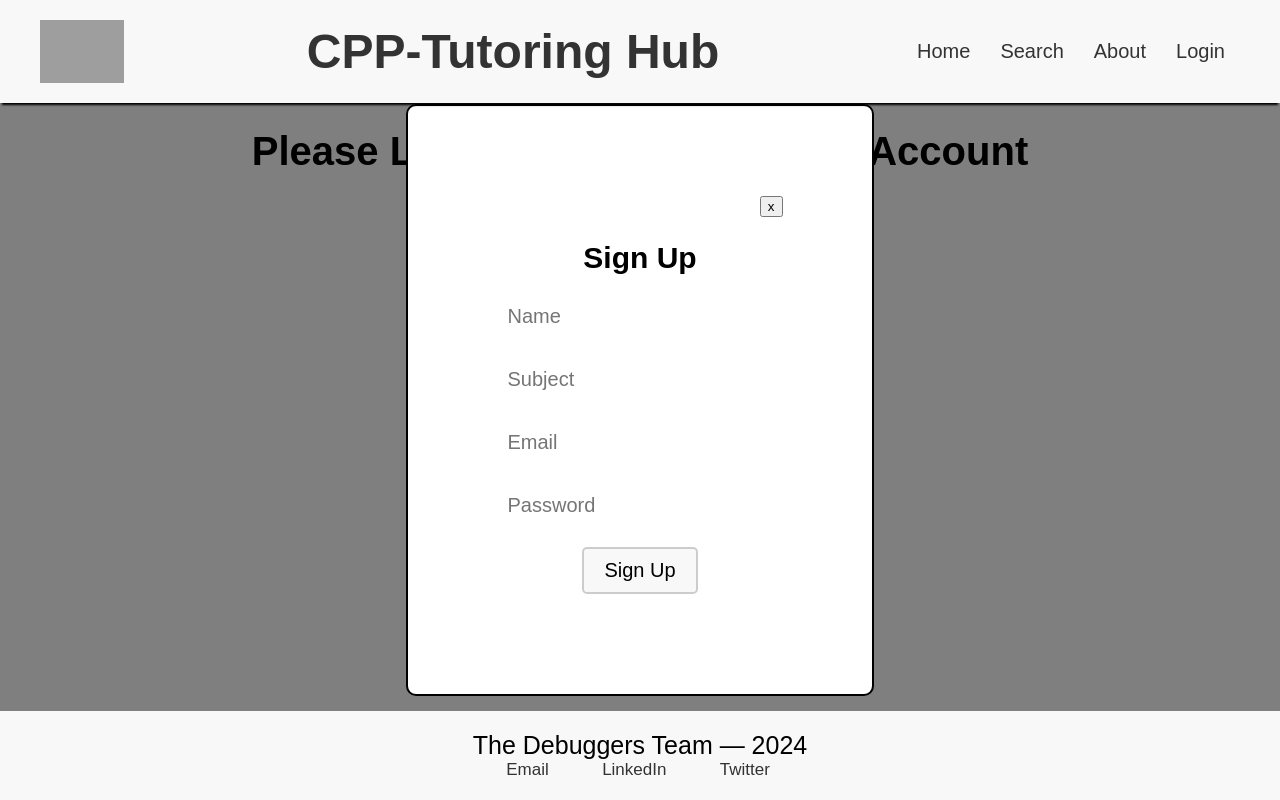
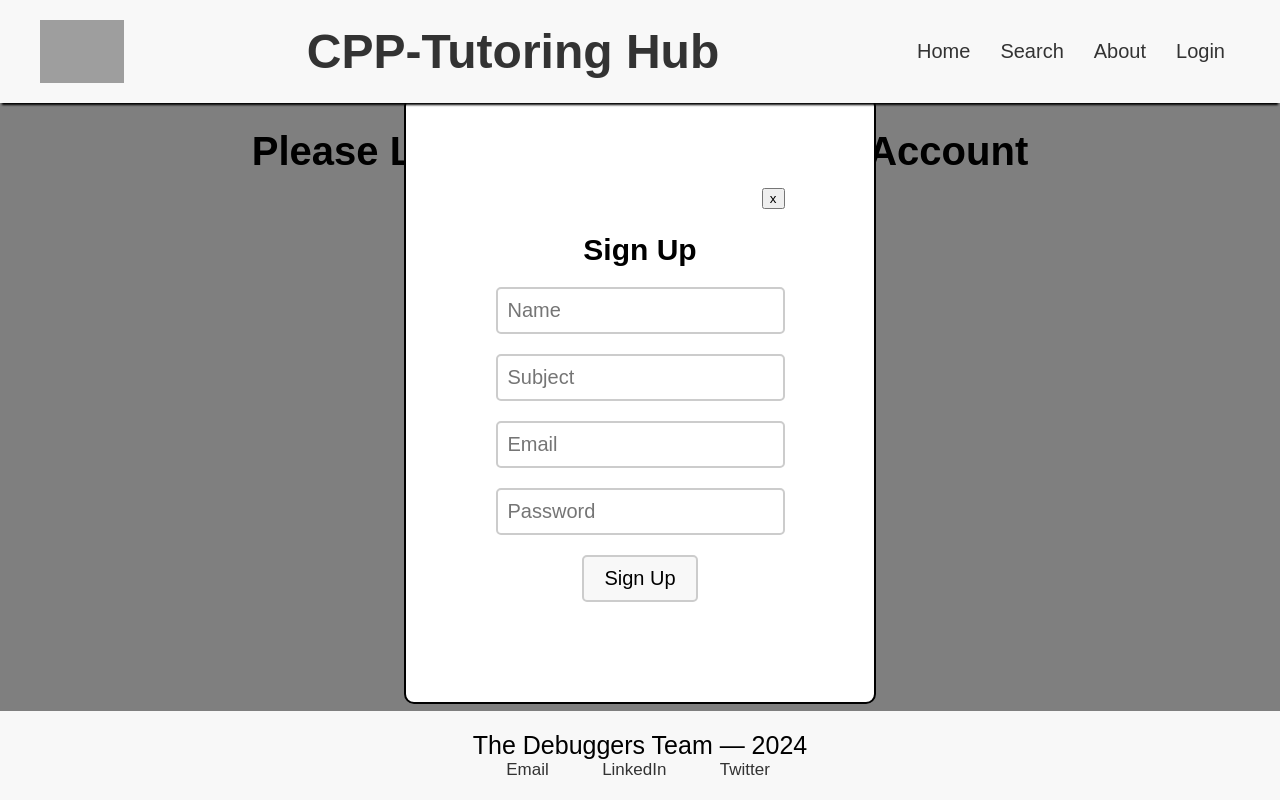
Before and after one commit to Debuggers-CS4800/CPP-Tutoring-Platform, a React (Create React App) app: page /login in a window 1280 px wide. Both pictures are taken after a click on the button "Sign Up". Built offline with nearby package versions, Linux system fonts and the light colour scheme; grey boxes are pictures that could not be loaded.

Commit message:
adjusted Login page css

```diff
--- a/src/pages/Login.js
+++ b/src/pages/Login.js
@@ -42,7 +42,9 @@ function Login() {
           padding: '10px',
           width: '30%',
           boxSizing: 'border-box',
-          margin: '10px 0'
+          margin: '10px 0',
+          border: '2px solid #ccc',
+          borderRadius: "5px",
         }}
       />
       <input
@@ -54,7 +56,9 @@ function Login() {
           padding: '10px',
           width: '30%',
           boxSizing: 'border-box',
-          margin: '10px 0'
+          margin: '10px 0',
+          border: '2px solid #ccc',
+          borderRadius: "5px",
         }}
       />
       <div className="button-container" style={{ display: "flex", justifyContent: "center", marginTop: "10px" }}>
--- a/src/pages/SignUpPage.js
+++ b/src/pages/SignUpPage.js
@@ -67,7 +67,9 @@ const SignupComponent = ({ isOpen, onClose }) => {
             padding: '10px',
             width: '100%',
             boxSizing: 'border-box',
-            margin: '10px 0'
+            margin: '10px 0',
+            border: '2px solid #ccc',
+            borderRadius: "5px",
           }}
         />
         <input
@@ -78,7 +80,9 @@ const SignupComponent = ({ isOpen, onClose }) => {
             padding: '10px',
             width: '100%',
             boxSizing: 'border-box',
-            margin: '10px 0'
+            margin: '10px 0',
+            border: '2px solid #ccc',
+            borderRadius: "5px",
           }}
         />
         <input
@@ -89,7 +93,9 @@ const SignupComponent = ({ isOpen, onClose }) => {
             padding: '10px',
             width: '100%',
             boxSizing: 'border-box',
-            margin: '10px 0'
+            margin: '10px 0',
+            border: '2px solid #ccc',
+            borderRadius: "5px",
           }}
         />
         <input
@@ -101,7 +107,9 @@ const SignupComponent = ({ isOpen, onClose }) => {
             padding: '10px',
             width: '100%',
             boxSizing: 'border-box',
-            margin: '10px 0'
+            margin: '10px 0',
+            border: '2px solid #ccc',
+            borderRadius: "5px",
           }}
         />
         <button onClick={handleSignUp} style={{
--- a/src/pages/components/Footer.css
+++ b/src/pages/components/Footer.css
@@ -29,5 +29,5 @@
 
   .social-links a:hover {
     text-decoration: underline;
-    color: blue;
+    color: green;
   }
```
